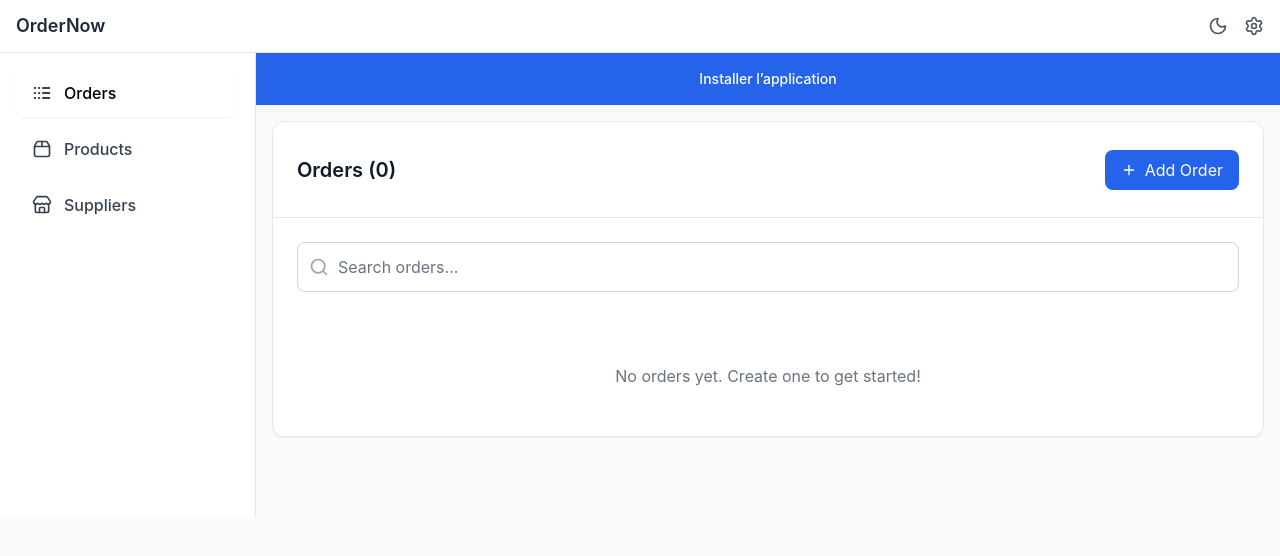
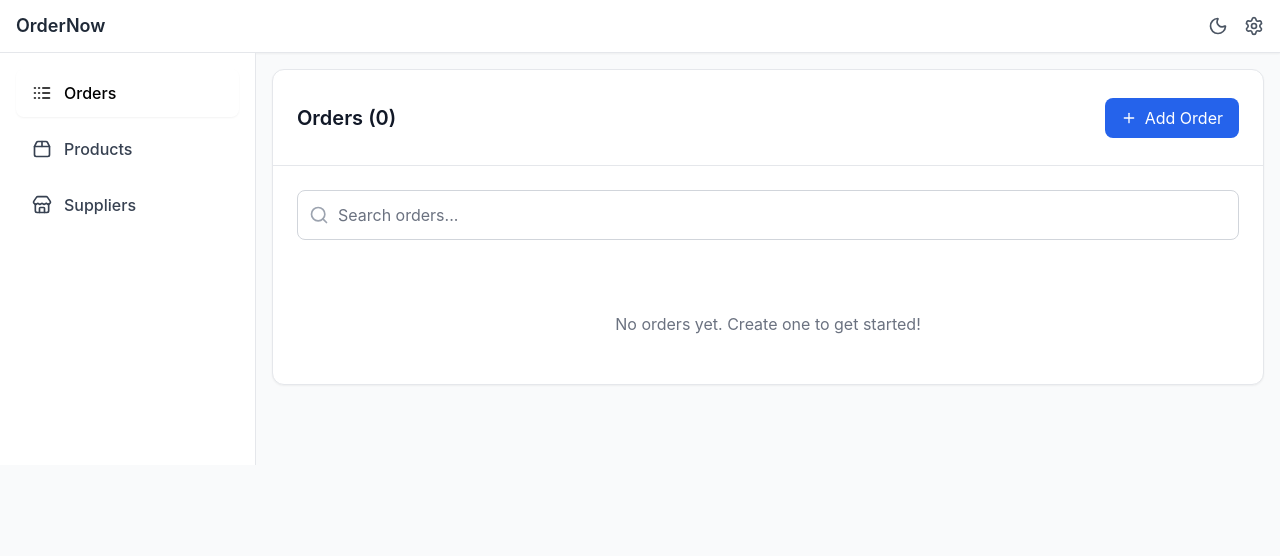
Before and after one commit to cjovignot/orderNow, a React (Vite) app: page / in a window 1280 px wide. Shown: the top 556 px of the page. Built offline with nearby package versions, Linux system fonts and the light colour scheme.

Commit message:
[FIRST COMMIT] Working base

```diff
--- a/src/App.tsx
+++ b/src/App.tsx
@@ -67,7 +67,7 @@ function AppContent() {
             </div>
           )}
 
-          {!isInstallable && (
+          {isInstallable && (
             <div className="flex justify-center font-medium items-center bg-blue-600 p-4 text-sm text-white">
               <button onClick={installApp}>Installer l’application</button>
             </div>
```
